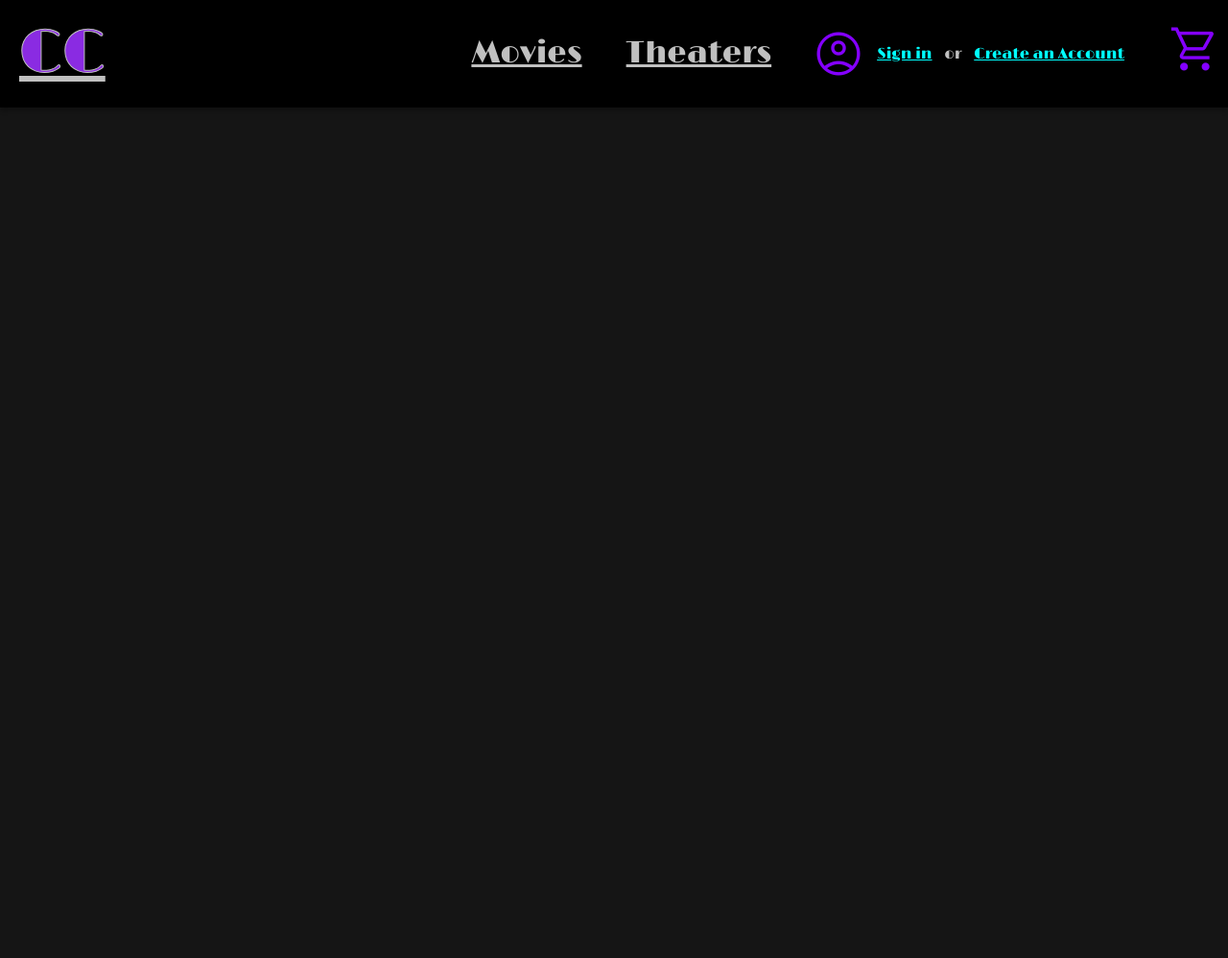
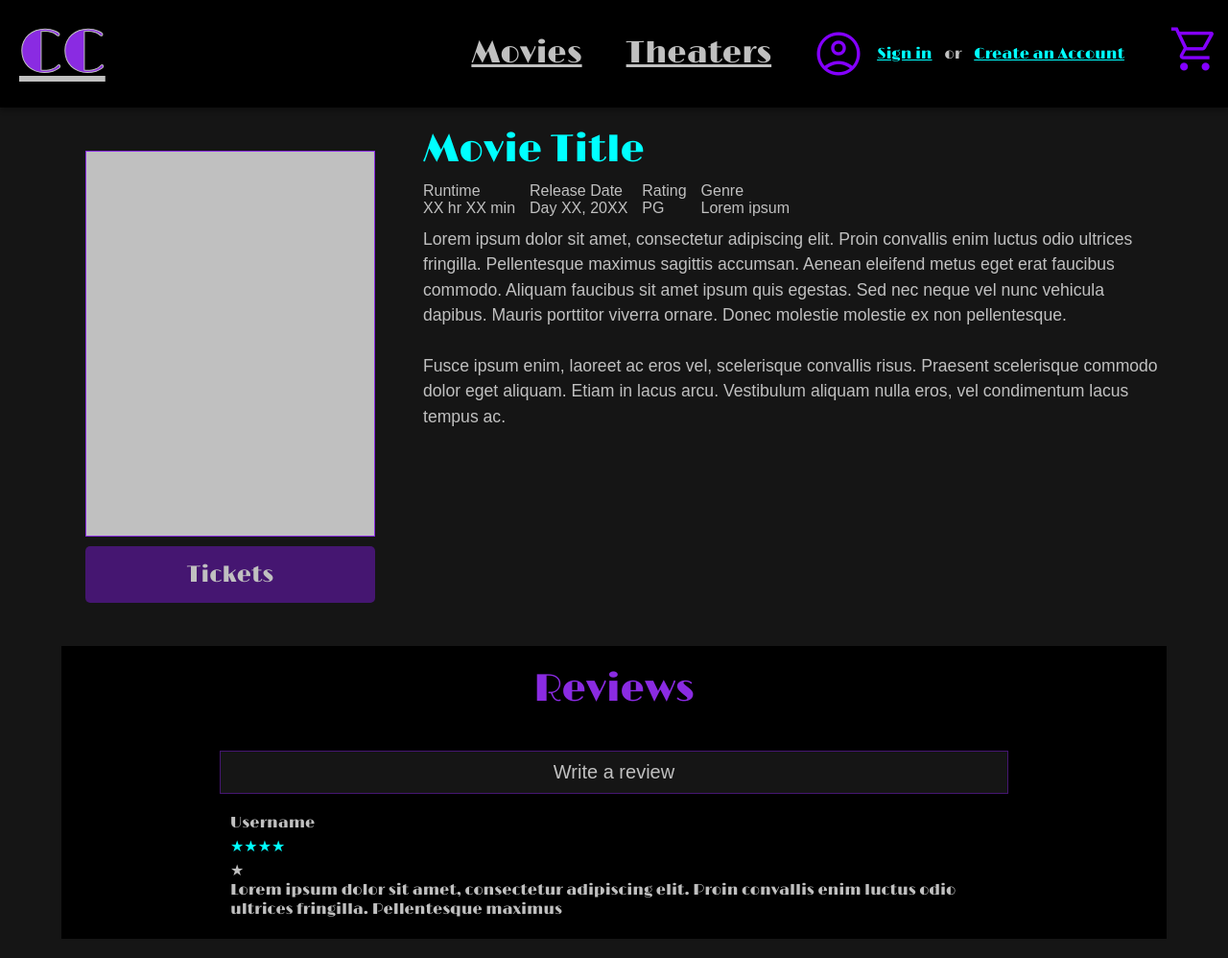
Before and after one commit to Shruti-Nagawekar/CinemaConnect, a plain HTML site: page MovieDetails.html in a window 1280 px wide. Shown: the whole page at 96% size. Before the commit the page ends 800 px from the top, so only its background shows below. Drawn offline with nearby package versions, Linux system fonts and the light colour scheme.

Commit message:
moviedetails made

```diff
--- a/MovieDetails.html
+++ b/MovieDetails.html
@@ -18,6 +18,144 @@
 
     <!-- import Style sheet -->
     <link rel="stylesheet" href="styles.css">
+
+    <style>
+
+
+        .container {
+            display: grid;
+            grid-template-columns: 1fr;
+            gap: 20px;
+            padding: 20px;
+            width: 90%;
+            max-width: 1440px;
+            background: #151515;
+        }
+
+        /* Movie Header Section */
+        .movie-header {
+            display: grid;
+            grid-template-columns: 1fr 2fr;
+            gap: 20px;
+            align-items: start;
+        }
+
+        .poster {
+            width: 100%;
+            max-width: 375px;
+            aspect-ratio: 375 / 425;
+            background: #C0C0C0;
+            border: 2px solid #8A2BE2;
+        }
+
+        .Movie {
+            display: flex;
+            flex-direction: row;
+            align-items: stretch;
+            gap: 25px;
+        }
+
+        .Movie-info {
+            display: flex;
+            flex-direction: column;
+            gap: 10px;
+            flex-grow: 2;
+        }
+
+        .Movie-book {
+            display: flex;
+            flex-direction: column;
+            gap: 10px;
+            margin: 25px;
+        }
+
+        .movie-title {
+            color: #00FFFF;
+            font-size: 2.5em;
+            font-family: Limelight, cursive;
+            font-weight: 400;
+        }
+
+        .info-section {
+            display: flex;
+            flex-wrap: wrap;
+            flex-direction: row;
+            gap: 15px;
+            font-size: 1em;
+            font-family: Lexend Deca, sans-serif;
+        }
+
+        .info-item {
+            flex: 1 1 120px;
+            min-width: 100px;
+            font-weight: 400;
+        }
+
+        /* Description Section */
+        .description {
+            font-size: 1.1em;
+            font-family: Lexend Deca, sans-serif;
+            line-height: 1.5;
+        }
+
+        /* Tickets Button */
+        .tickets-button {
+            display: flex;
+            justify-content: center;
+            align-items: center;
+            padding: 15px;
+            background: #451671;
+            border-radius: 5px;
+            color: #C0C0C0;
+            font-size: 1.5em;
+            font-family: Limelight, cursive;
+            cursor: pointer;
+            text-align: center;
+        }
+
+        /* Reviews Section */
+        .reviews-section {
+            background: #000;
+            padding: 20px;
+            border: 1px solid rgba(0, 0, 0, 0.35);
+            box-shadow: inset 0px 4px 4px rgba(0, 0, 0, 0.25);
+            display: flex;
+            flex-direction: column;
+            align-items: center;
+            gap: 20px;
+        }
+
+        .reviews-title {
+            color: #8A2BE2;
+            font-size: 2.5em;
+            font-family: Limelight, cursive;
+        }
+
+        .write-review {
+            width: 100%;
+            max-width: 800px;
+            padding: 10px;
+            background: #151515;
+            border: 1px solid #451671;
+            text-align: center;
+            color: #C0C0C0;
+            font-size: 1.25em;
+            font-family: Lexend Mega, sans-serif;
+        }
+
+        .review-details {
+            display: flex;
+            flex-direction: column;
+            align-items: start;
+            gap: 5px;
+            width: 100%;
+            max-width: 800px;
+        }
+
+        .review-rating {
+            color: #00FFFF;
+        }
+        </style>
 </head>
 
 <body>
@@ -67,13 +205,52 @@
                 <a class="create">Create an Account</a>
             </div>
         </div>
-        </div>
     </header>
 
     <!-- Main Section -->
     <main class="main-section">
 
+        <div class="container">
+            <div class = "Movie">
+                <div class = "Movie-book">
+                    <!-- Poster Section -->
+                    <div class="movie-card"></div>
 
+                    <!-- Tickets Button -->
+                    <div class="tickets-button">Tickets</div>
+                </div>
+
+                <div class = "Movie-info">
+                    <!-- Movie Title -->
+                    <div class="movie-title">Movie Title</div>
+
+                    <!-- Movie Info Section -->
+                    <div class="info-section">
+                        <div class="runtime">Runtime<br/>XX hr XX min</div>
+                        <div class="release-date">Release Date<br/>Day XX, 20XX</div>
+                        <div class="rating">Rating<br/>PG</div>
+                        <div class="genre">Genre<br/>Lorem ipsum</div>
+                    </div>
+
+                    <!-- Description -->
+                    <div class="description">
+                        Lorem ipsum dolor sit amet, consectetur adipiscing elit. Proin convallis enim luctus odio ultrices fringilla. Pellentesque maximus sagittis accumsan. Aenean eleifend metus eget erat faucibus commodo. Aliquam faucibus sit amet ipsum quis egestas. Sed nec neque vel nunc vehicula dapibus. Mauris porttitor viverra ornare. Donec molestie molestie ex non pellentesque.<br/><br/>Fusce ipsum enim, laoreet ac eros vel, scelerisque convallis risus. Praesent scelerisque commodo dolor eget aliquam. Etiam in lacus arcu. Vestibulum aliquam nulla eros, vel condimentum lacus tempus ac.
+                    </div>
+                </div>
+            </div>
+
+            <!-- Reviews Section -->
+            <div class="reviews-section">
+                <div class="reviews-title">Reviews</div>
+                <div class="review-input-background"></div>
+                <div class="write-review">Write a review</div>
+                <div class="review-details">
+                    <span>Username<br/></span>
+                    <span class="review-rating">★★★★</span>
+                    ★<br/>Lorem ipsum dolor sit amet, consectetur adipiscing elit. Proin convallis enim luctus odio ultrices fringilla. Pellentesque maximus
+                </div>
+            </div>
+        </div>
     </main>
 
 
```
